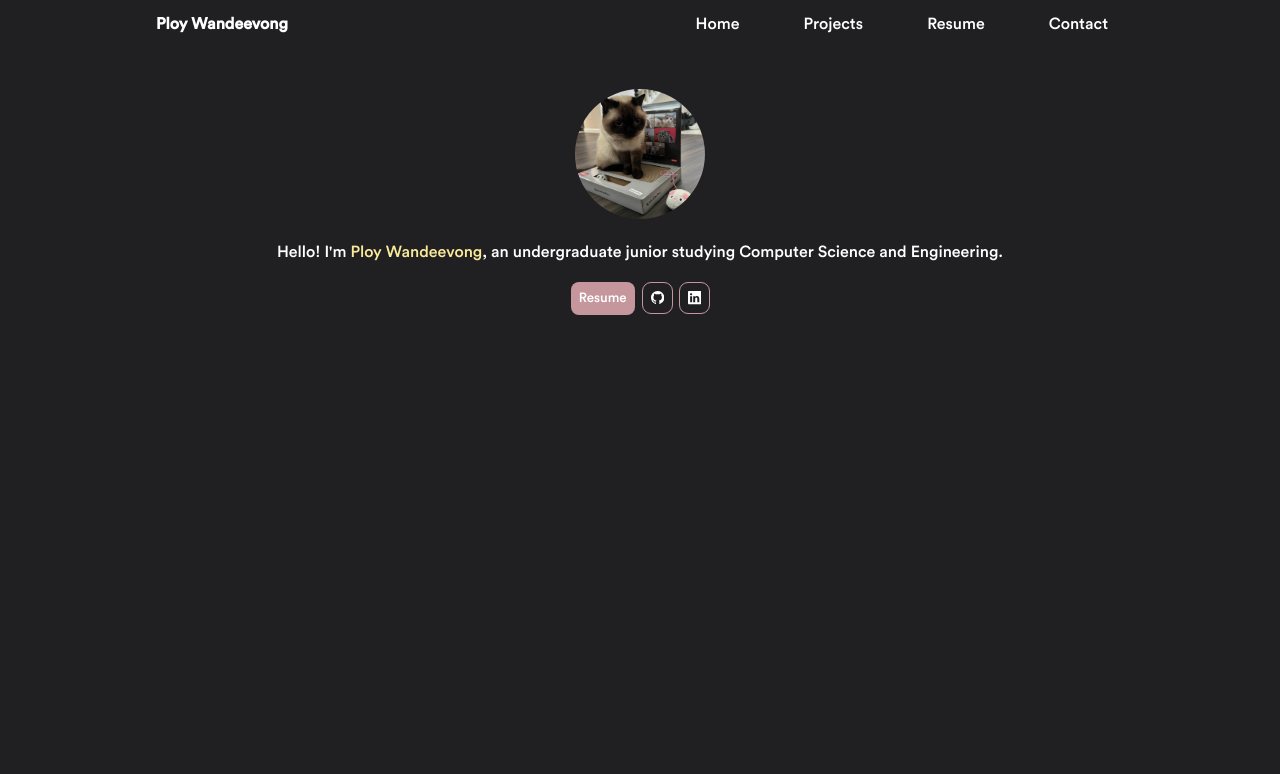
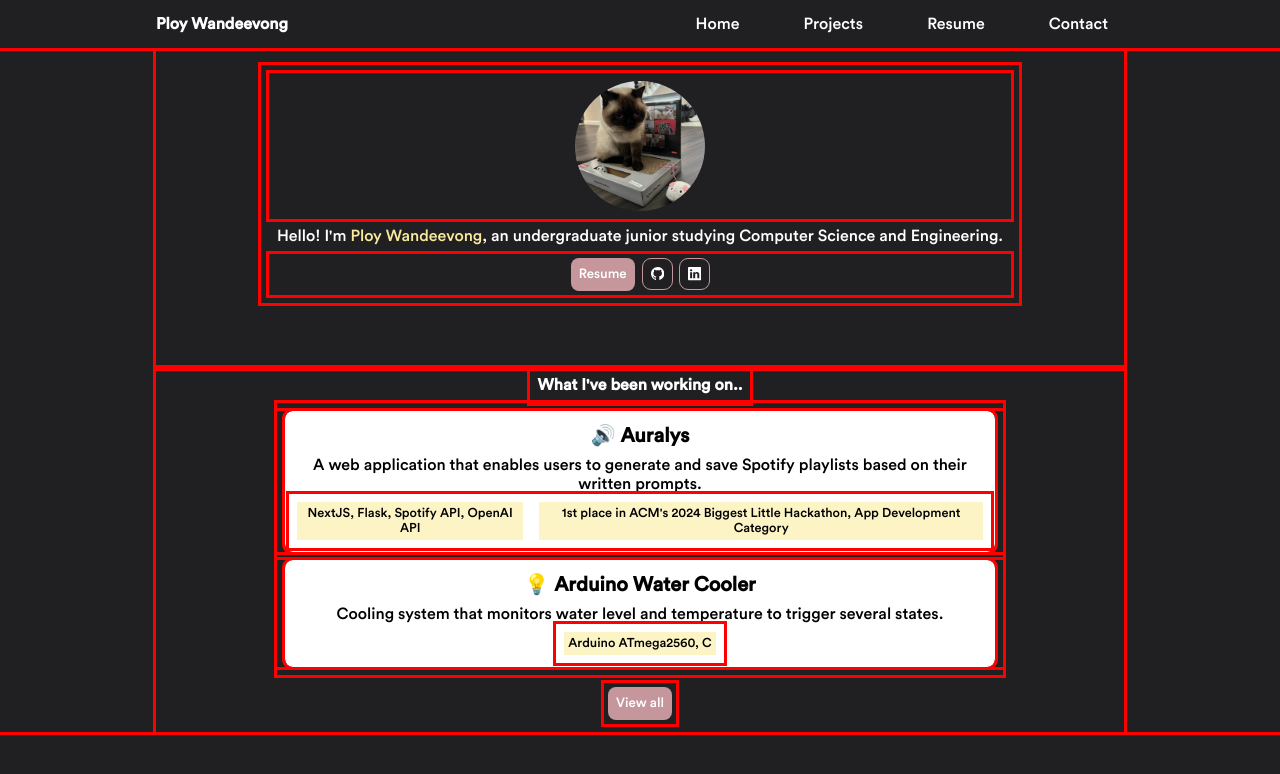
Before and after one commit to ployw/ployw.github.io, a React (Create React App) app: page / in a window 1280 px wide. Shown: the top 774 px of the page. Built offline with nearby package versions, Linux system fonts and the light colour scheme.

Commit message:
projects preview, work on dynamic layout later

```diff
--- a/src/components/Hero.js
+++ b/src/components/Hero.js
@@ -6,13 +6,13 @@
 const Hero = () => {
   return (
     <div className="home container">
-      <div className="about-content">
-        <div className="profile-img-container inner-div">
+      <div className="about-content fade-in inner-div">
+        <div className="profile-img-container">
             <img className="profile-img container" alt="profile-pic" src={ProfileImg}>
             </img>
           </div>
-          <p className="about-me inner-div">Hello! I'm <span className="highlight">Ploy Wandeevong</span>, an undergraduate junior studying Computer Science and Engineering.</p>
-        <div className="about-links container inner-div">
+          <p className="about-me ">Hello! I'm <span className="highlight">Ploy Wandeevong</span>, an undergraduate junior studying Computer Science and Engineering.</p>
+        <div className="about-links container">
             <a target="_blank" className="link" href={Resume} rel="noopener noreferrer">
               <button className="button">
                 Resume
--- a/src/components/HeroStyles.css
+++ b/src/components/HeroStyles.css
@@ -1,15 +1,14 @@
 .home {
-    height: 50vh;
+    height: 46vh;
     width: 100%;
 }
 
 .about-me {
     text-align: center;
-    animation: fade-in 0.5s;
+    margin: 0.5rem;
 }
 
 .about-links {
-    animation: fade-in 0.5s;
     flex-direction: row;
 }
 
@@ -21,7 +20,6 @@
 .profile-img {
     clip-path: circle();
     width: 130px;
-    animation: fade-in 0.5s;
 }
 
 
--- a/src/components/NavbarStyles.css
+++ b/src/components/NavbarStyles.css
@@ -22,7 +22,6 @@
 }
 
 .nav-menu {
-    animation: fade-in 0.5s;
     display: flex;
     column-gap: 2rem;
 }
@@ -32,7 +31,6 @@
 }
 
 .name-title {
-    animation: fade-in 0.5s;
     font-weight: var(--font-bold);
     font-size: var(--normal-font-size);
 }
--- a/src/components/ProjectCardStyles.css
+++ b/src/components/ProjectCardStyles.css
@@ -1,5 +1,4 @@
 .card {
-    animation: fade-in 0.5s;
     text-align: center;
     border-radius: 0.5rem;
     flex-direction: column;
--- a/src/components/ProjectGrid.js
+++ b/src/components/ProjectGrid.js
@@ -7,7 +7,7 @@
 
 const ProjectGrid = () => {
   return (
-    <div className="projects-grid container">
+    <div className="projects-grid container fade-in">
         <div className="grid-item">
             <ProjectCard
             imgSrc={Auralys}
--- /dev/null
+++ b/src/components/ProjectsPreview.js
@@ -0,0 +1,40 @@
+import React from 'react'
+import "./ProjectsPreviewStyles.css"
+import ProjectCard from "./ProjectCard.js"
+import { Link } from "react-router-dom"
+
+const ProjectsPreview = () => {
+  return (
+    <div className="preview container fade-in">
+        <div className="preview-heading inner-div">
+            <h3>What I've been working on..</h3>
+        </div>
+        <div className="grid-container">
+            <div className="grid-item">
+                <ProjectCard
+                    title="🔊 Auralys"
+                    description="A web application that enables users to generate and save Spotify playlists based on their written prompts."
+                    note1="NextJS, Flask, Spotify API, OpenAI API"
+                    note2="1st place in ACM's 2024 Biggest Little Hackathon, App Development Category"
+                />
+            </div>
+            <div className="grid-item">
+                <ProjectCard
+                    title="💡 Arduino Water Cooler"
+                    description="Cooling system that monitors water level and temperature to trigger several states."
+                    note1="Arduino ATmega2560, C"
+                />
+            </div>
+        </div>
+        <div className="view-button">
+            <Link to="/projects">
+                <button className="button">
+                    View all
+                </button>
+            </Link>
+        </div>
+    </div>
+  )
+}
+
+export default ProjectsPreview
--- /dev/null
+++ b/src/components/ProjectsPreviewStyles.css
@@ -0,0 +1,17 @@
+.preview {
+    height: 100%;
+    width: 100%;
+    flex-direction: column;
+}
+
+.grid-container {
+    width: 75%;
+}
+
+.grid-container .grid-item {
+    margin: 0;
+}
+
+.view-button {
+    margin: 0.5rem;
+}
--- a/src/components/SecondaryHero.js
+++ b/src/components/SecondaryHero.js
@@ -6,7 +6,7 @@
 }) => {
     return (
       <div className="hero container">
-        <div className="heading inner-div">
+        <div className="heading inner-div fade-in">
             <h1>{heading}</h1>
             <h2 className="line"></h2>
         </div>
--- a/src/components/SecondaryHeroStyles.css
+++ b/src/components/SecondaryHeroStyles.css
@@ -1,14 +1,13 @@
 .hero {
-    transform: translate(0%, 25%);
     height: 20vh;
     width: 100%;
 }
 
 .heading {
-    animation: fade-in 0.5s;
     flex-direction: column;
     width: 100%;
     text-align: center;
+    transform: translate(0, 1.5rem);
 }
 
 .heading h1 {
@@ -16,7 +15,6 @@
 }
 
 .line {
-    animation: fade-in 0.5s;
     width: 100%;
     border-bottom: 1px solid var(--text-color);
     margin: 20px 0 20px;
--- a/src/index.css
+++ b/src/index.css
@@ -40,7 +40,7 @@
 }
 
 div {
-  /*outline: solid red;*/
+  outline: solid red;
 }
 
 h1, h2, h3, p, a {
@@ -125,3 +125,11 @@
   margin-inline-end: 1rem;
   padding: 0.5rem;
 }
+
+.gen-margin {
+  padding: 0.5rem;
+}
+
+.fade-in {
+  animation: fade-in 0.3s;
+}
--- a/src/routes/Home.js
+++ b/src/routes/Home.js
@@ -1,12 +1,14 @@
 import React from 'react'
 import Navbar from "../components/Navbar";
 import Hero from "../components/Hero";
+import ProjectsPreview from "../components/ProjectsPreview"
 
 const Home = () => {
   return (
     <div>
       <Navbar/>
       <Hero />
+      <ProjectsPreview />
 
     </div>
   )
```
